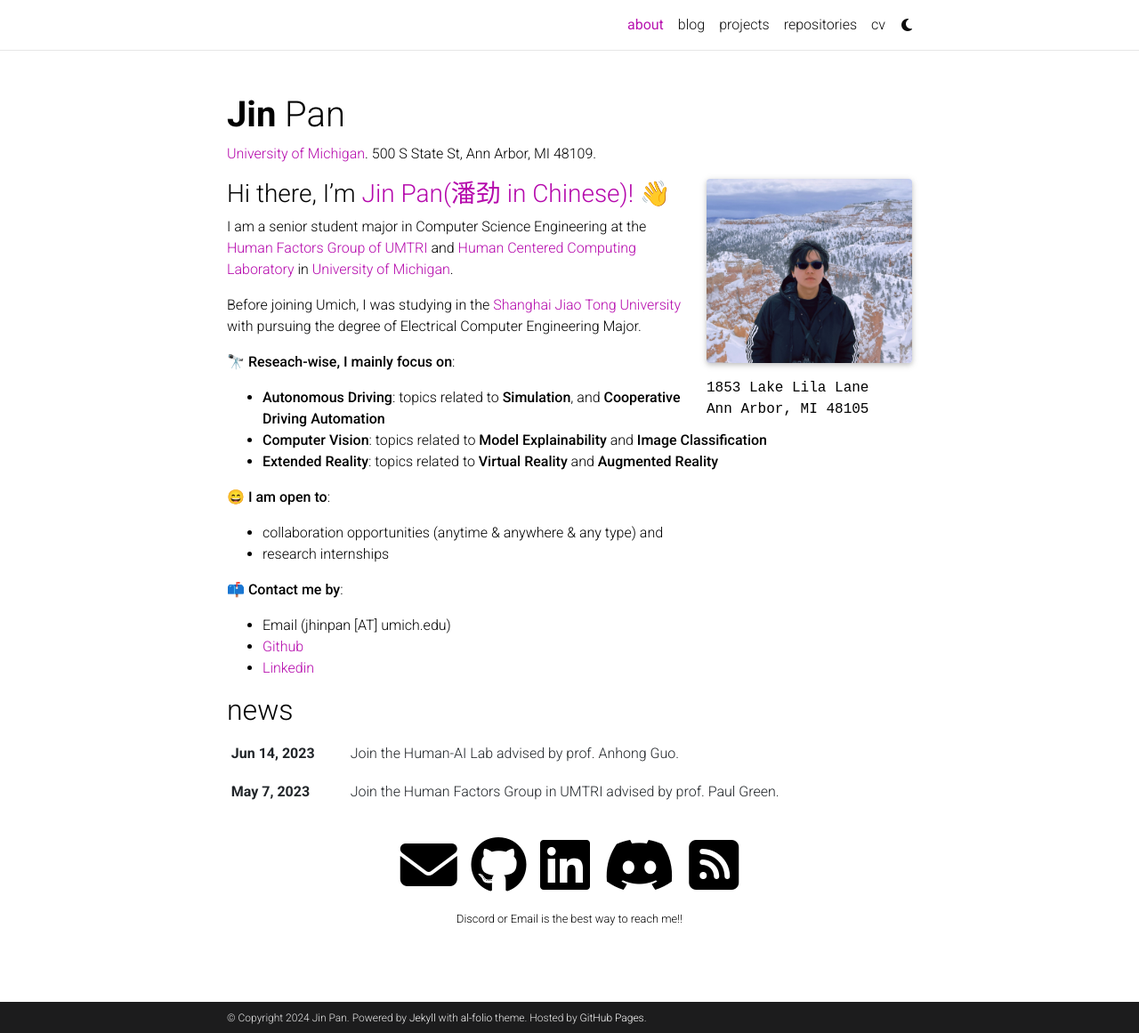
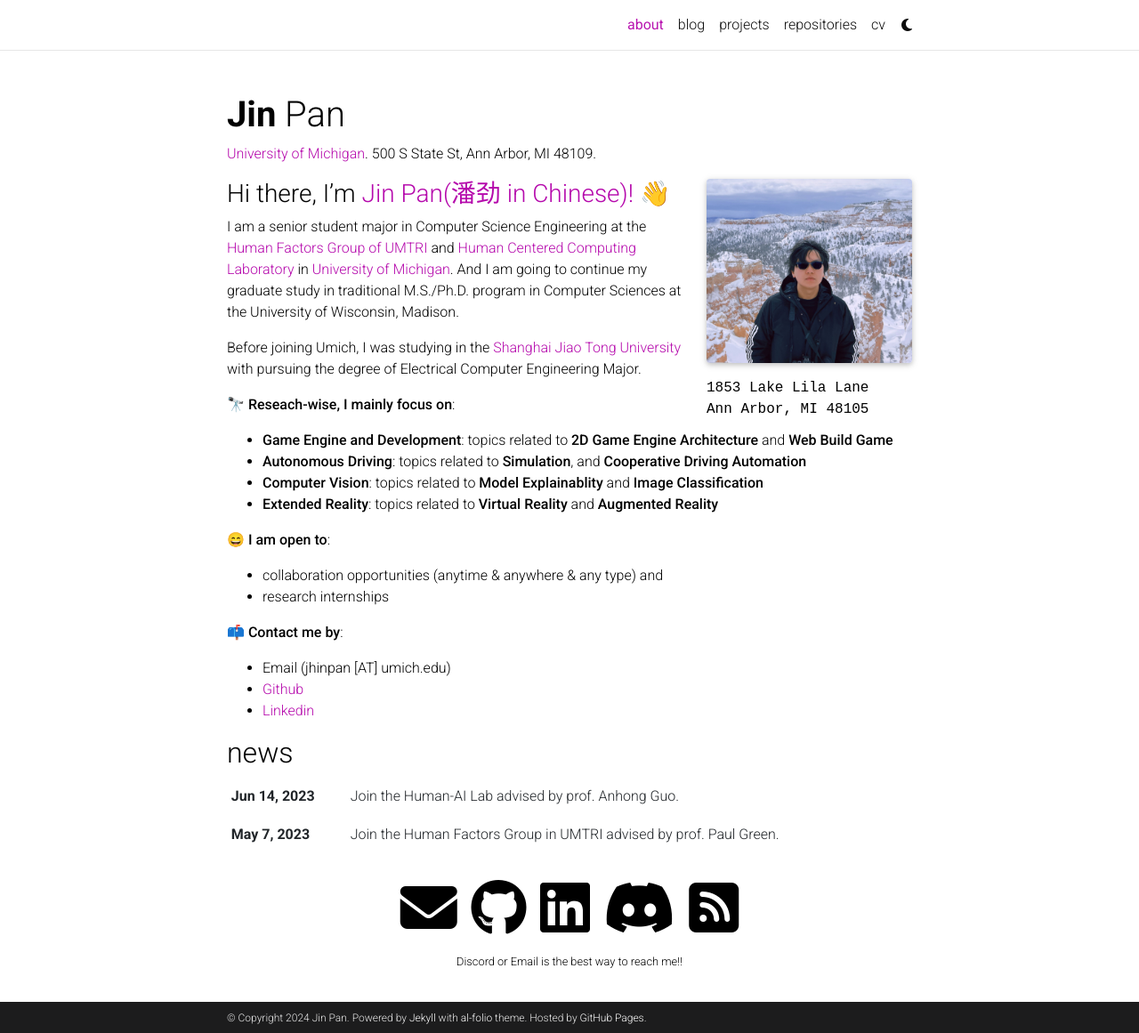
Before and after one commit to Jhinpan/jp-folio, a Jekyll site: the page built from _pages/about.md, in a window 1280 px wide and 1161 px high. Shown: the whole window at 89% size. Built offline with Jekyll 4.4.1, drawn with Linux system fonts in a browser that asks for light colours; comment, search, counter and statistics services are not loaded; a style sheet for code colours, icons or effects is not loaded.

Commit message:
Update Homepage

```diff
--- a/_pages/about.md
+++ b/_pages/about.md
@@ -20,14 +20,15 @@
 
 ### Hi there, I'm [Jin Pan(潘劲 in Chinese)!](https://jhinpan.github.io/) 👋
 
-I am a senior student major in Computer Science Engineering at the [Human Factors Group of UMTRI](https://www.linkedin.com/company/university-of-michigan-transportation-research-institute/) and [Human Centered Computing Laboratory](https://hcc.engin.umich.edu/) in [University of Michigan](https://www.umich.edu/).
+I am a senior student major in Computer Science Engineering at the [Human Factors Group of UMTRI](https://www.linkedin.com/company/university-of-michigan-transportation-research-institute/) and [Human Centered Computing Laboratory](https://hcc.engin.umich.edu/) in [University of Michigan](https://www.umich.edu/). And I am going to continue my graduate study in traditional M.S./Ph.D. program in Computer Sciences at the University of Wisconsin, Madison.
 
 Before joining Umich, I was studying in the [Shanghai Jiao Tong University](https://en.sjtu.edu.cn/) with pursuing the degree of Electrical Computer Engineering Major.
 
 
 🔭 **Reseach-wise, I mainly focus on**:
+- **Game Engine and Development**: topics related to **2D Game Engine Architecture** and **Web Build Game**
 - **Autonomous Driving**: topics related to **Simulation**, and **Cooperative Driving Automation**
-- **Computer Vision**: topics related to **Model Explainability** and **Image Classification**
+- **Computer Vision**: topics related to **Model Explainablity** and **Image Classification**
 - **Extended Reality**: topics related to **Virtual Reality** and **Augmented Reality**
 
 😄 **I am open to**:
```
